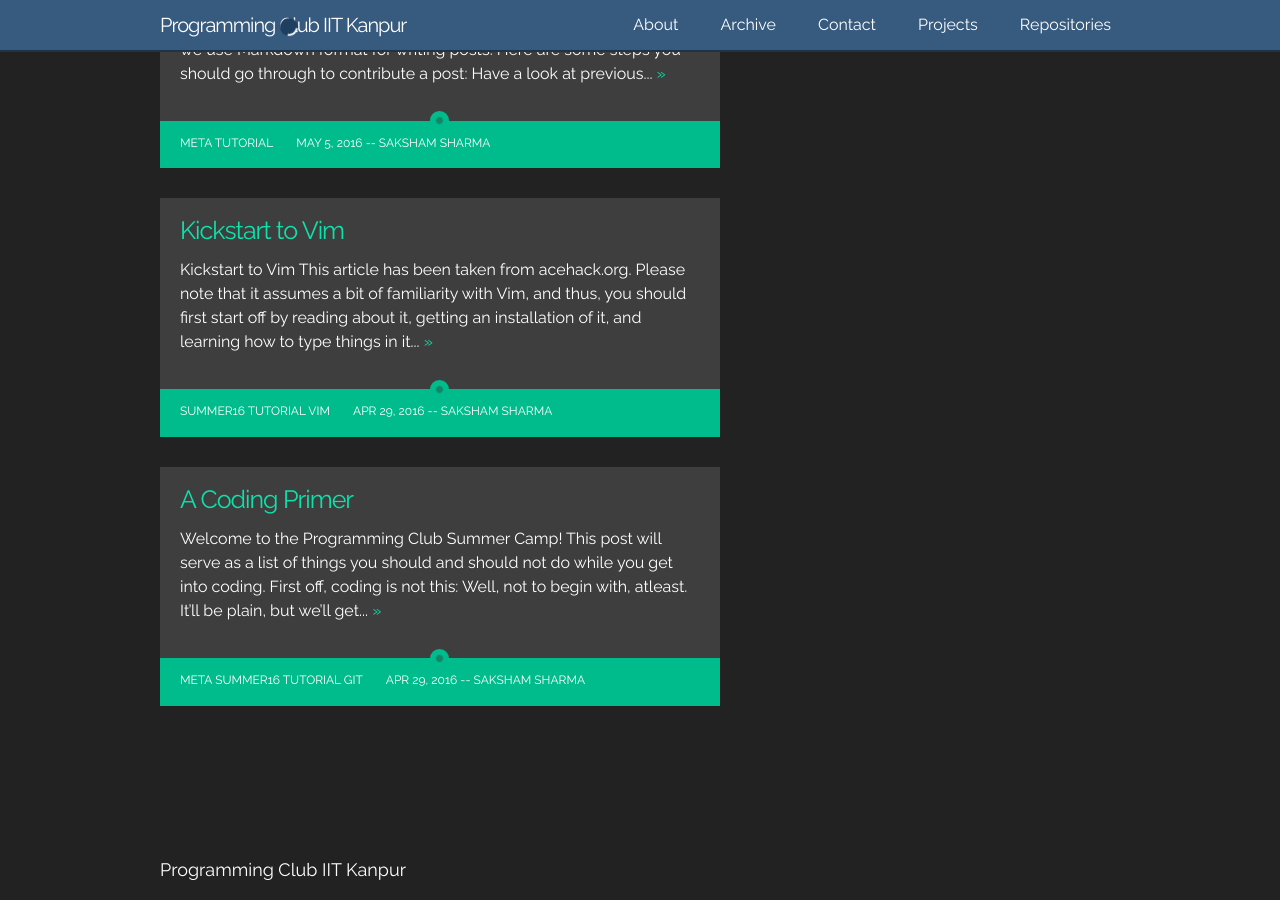
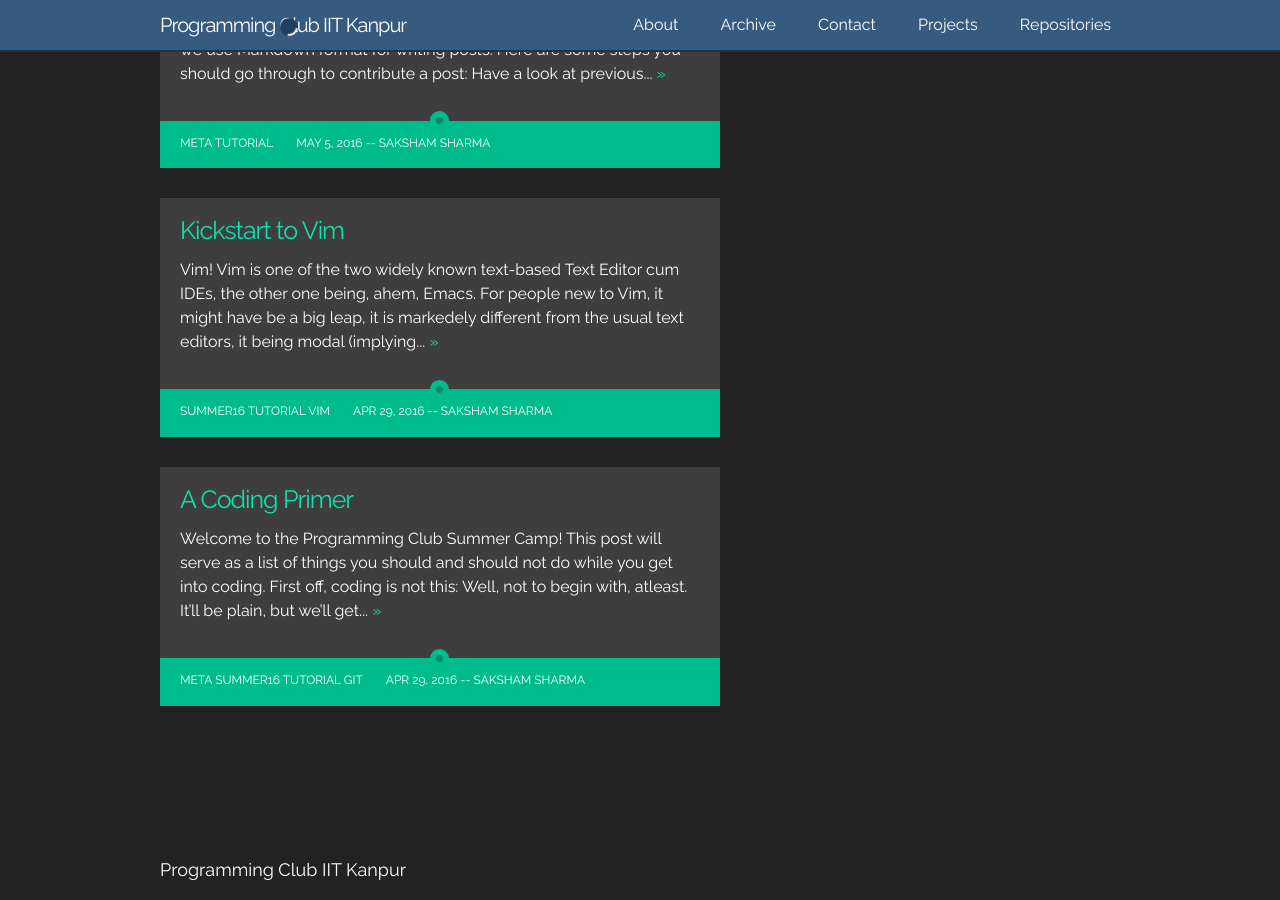
Before and after one commit to pclubiitk/pclub.in, a Jekyll site: the page built from index.html, in a window 1280 px wide and 900 px high, scrolled down 759 px. Built offline with Jekyll 4.4.1, drawn with Linux system fonts in a browser that asks for light colours; nearby versions of some CDN libraries; the list of posts is cut into pages by our own code; comment, search, counter and statistics services are not loaded; a style sheet for code colours, icons or effects is not loaded.

Commit message:
Reword vim article.

```diff
--- a/_posts/2016-04-29-kickstarttovim.md
+++ b/_posts/2016-04-29-kickstarttovim.md
@@ -18,14 +18,16 @@ image:
 
 ---
 
-# Kickstart to Vim
+# Vim!
 
-This article has been taken from [acehack.org](http://www.acehack.org/posts/2015-06-15-vim.html). Please note that it assumes a bit of familiarity with Vim, and thus, you should first start off by reading about it, getting an installation of it, and learning how to type things in it (yes, you need to learn that too). It's fun, I promise :smile:
+Vim is one of the two widely known text-based Text Editor cum IDEs, the other one being, ahem, Emacs.
+For people new to Vim, it might have be a big leap, it is markedely different from the usual text editors, it being modal (implying that the same keys do differnt things in different modes. Don't worry, modes are awesome.)
 
 ![](https://realpython.com/images/blog_images/vim/vim-ide.png)
 
-Vim is one of the two widely known text-based Text Editor cum IDEs, the other one being, ahem, Emacs.
-For people new to Vim, it might have be a big leap, it is markedely different from the usual text editors, it being modal (implying that the same keys do differnt things in different modes. Don't worry, modes are awesome.) Anyhow, I'll list some cool things about Vim here first.
+This article has been taken from the blog at [acehack.org](http://www.acehack.org/posts/2015-06-15-vim.html). Please note that it assumes a bit of familiarity with Vim, and thus, you should first start off by reading about it, getting an installation of it, and learning how to type things in it (yes, you need to learn that too). It's fun, I promise :smile:
+
+So, first, some cool things about Vim:
 
 * Firstly, you don't have to press any keys beyond the Return key. No need to stretch/move your hands to press the home/end/page up/page down/left/right keys. There are much better ways to do that.
 
```
Also changed, not shown: other parts of _posts/2016-04-29-kickstarttovim.md (+1 -1 lines).
